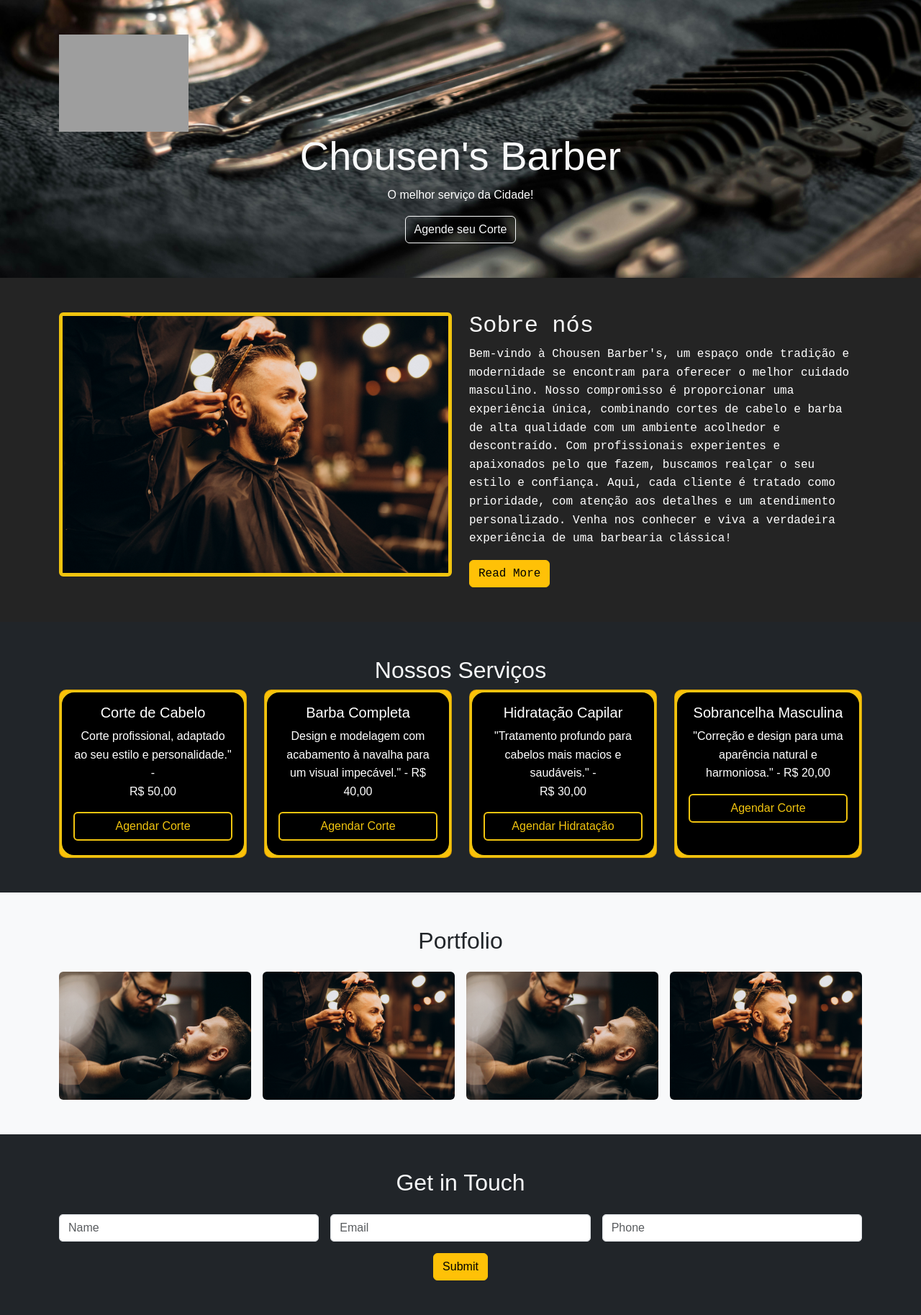
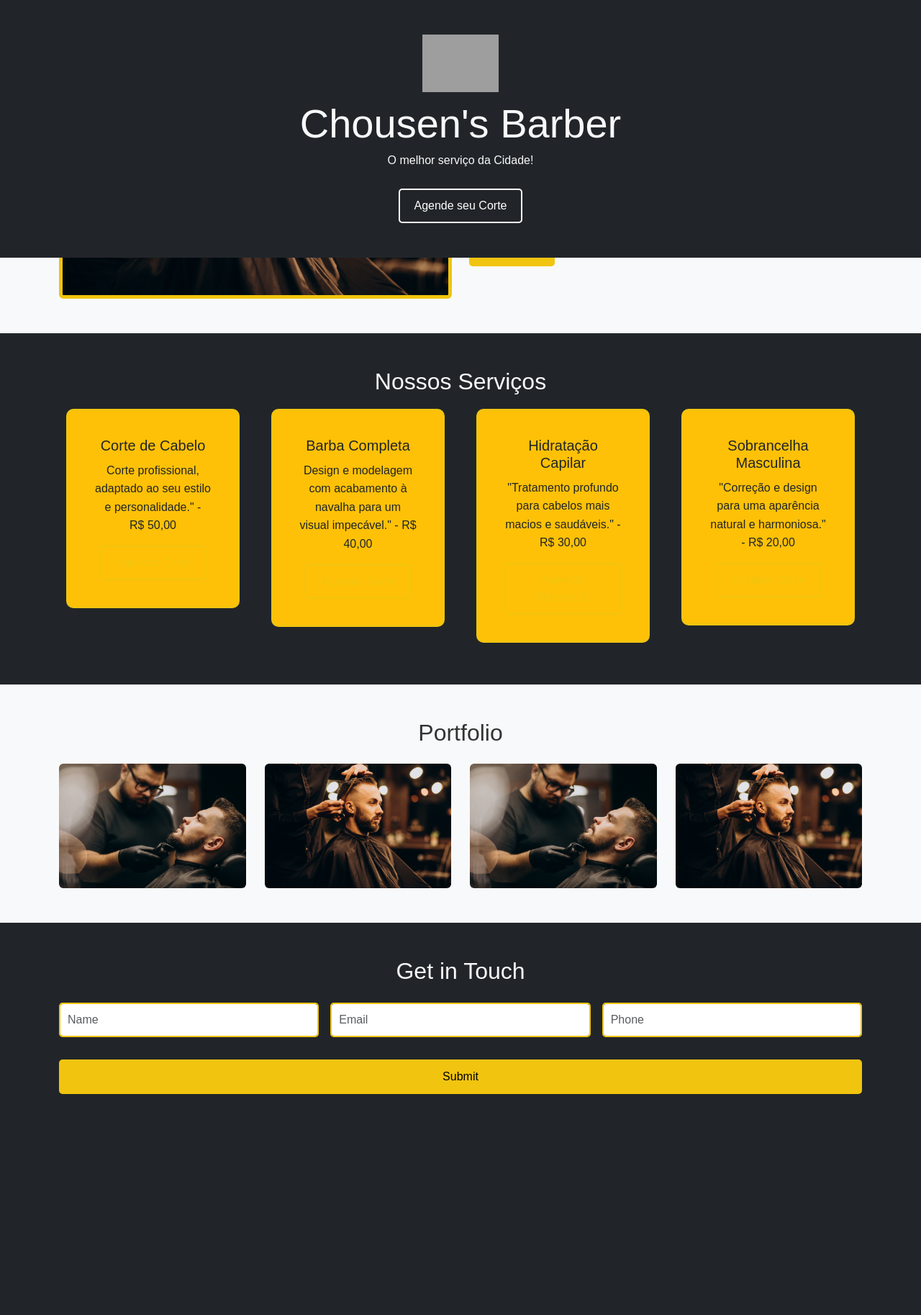
Before and after one commit to yanmazzucatto/algoritmos, a PHP site: page / in a window 1280 px wide. Shown: the whole page at 72% size. After the commit the page ends 1520 px from the top, so only its background shows below. Run offline with PHP 8.4, Linux system fonts and the light colour scheme; grey boxes are pictures that could not be loaded.

Commit message:
Nov 30, 2024, 4:21 PM

```diff
--- a/barbershop-Lorena-Giullia/style.css
+++ b/barbershop-Lorena-Giullia/style.css
@@ -1,55 +1,167 @@
+
+* {
+    margin: 0;
+    padding: 0;
+    box-sizing: border-box;
+}
+
 body {
     font-family: Arial, sans-serif;
     line-height: 1.6;
+    color: white;
 }
 
+/* Header Section */
 header {
-        background: url('img/banner.jpg') no-repeat center bottom/cover;
-        display: flex;
-    }
-    .logo-section{
-        display: flex;
-        height: 135px;
-        width: auto;
-    }
-    header h1 {
-        font-size: 3rem;
-        font-weight: bold;
+    position: fixed;
+    top: 0;
+    width: 100%;
+    background-color: #222;
+    color: white;
+    z-index: 10;
+    padding: 10px 20px;
+    text-align: center;
 }
 
+header img {
+    height: 80px;
+    margin-bottom: 10px;
+}
+
+header h1 {
+    font-size: 2.5rem;
+    margin-bottom: 5px;
+}
+
+header p {
+    font-size: 1rem;
+}
+
+header .btn {
+    text-decoration: none;
+    color: white;
+    border: 2px solid white;
+    padding: 10px 20px;
+    margin-top: 10px;
+    display: inline-block;
+    border-radius: 5px;
+}
+
+header .btn:hover {
+    background-color: #f1c40f;
+    color: black;
+}
+
+/* General Section Styling */
+section {
+    padding: 100px 20px 50px;
+}
+
+.bg-dark {
+    background-color: #222;
+}
+
+.bg-light {
+    background-color: #f8f9fa;
+    color: #333;
+}
+
+.text-center {
+    text-align: center;
+}
+
+/* About Section */
 .about-section img {
+    max-width: 100%;
     border: 5px solid #f1c40f;
-    }
-    .about-section{
-        background-color: rgb(36, 36, 36) !important;
-    }
-    .courses-section .card {
     border-radius: 10px;
 }
 
-    .contact-section form input {
+.about-section h2 {
+    margin-bottom: 15px;
+}
+
+.about-section p {
+    margin-bottom: 20px;
+}
+
+.btn-warning {
+    background-color: #f1c40f;
+    color: black;
+    border: none;
+    padding: 10px 20px;
+    text-decoration: none;
+    border-radius: 5px;
+    display: inline-block;
+}
+
+.btn-warning:hover {
+    background-color: #d4ac0d;
+}
+
+/* Courses Section */
+.courses-section .card {
+    background-color: #333;
+    border: 3px solid #f1c40f;
+    border-radius: 10px;
+    padding: 20px;
+    margin: 10px;
+    color: white;
+}
+
+.courses-section h5 {
+    margin-bottom: 10px;
+}
+
+.courses-section p {
+    margin-bottom: 15px;
+}
+
+.btn-outline-dark {
+    text-decoration: none;
+    color: #f1c40f;
+    border: 2px solid #f1c40f;
+    padding: 10px 20px;
     border-radius: 5px;
 }
-    .col-md-6{
-        color: whitesmoke;
-        font-family: 'Courier New', Courier, monospace;
+
+.btn-outline-dark:hover {
+    background-color: #f1c40f;
+    color: black;
 }
-    .card-body{
-        height: 29vh;
-        align-content: space-between;
+
+/* Portfolio Section */
+.portfolio-section img {
+    max-width: 100%;
+    border-radius: 10px;
+}
+
+.portfolio-section .row {
     display: flex;
-        flex-direction: column;
-        background-color: rgb(0, 0, 0) !important;
-        border: solid 3px #f1c40f;
-        border-radius: 20px;
+    gap: 10px;
+    flex-wrap: wrap;
 }
-    h5{
-        color: white;
+
+.portfolio-section .col-md-3 {
+    flex: 1 1 calc(25% - 10px);
 }
-    .white-text{
-        color: white;
+
+/* Contact Section */
+.contact-section input,
+.contact-section button {
+    width: 100%;
+    padding: 10px;
+    margin-bottom: 15px;
+    border: 2px solid #f1c40f;
+    border-radius: 5px;
 }
-    .btn-outline-dark{
-        border: #f1c40f solid 2px !important;
-        color: #f1c40f !important;
+
+.contact-section button {
+    background-color: #f1c40f;
+    color: black;
+    cursor: pointer;
 }
+
+.contact-section button:hover {
+    background-color: #d4ac0d;
+}
```
Lines whose indentation alone changed are shown as unchanged.
